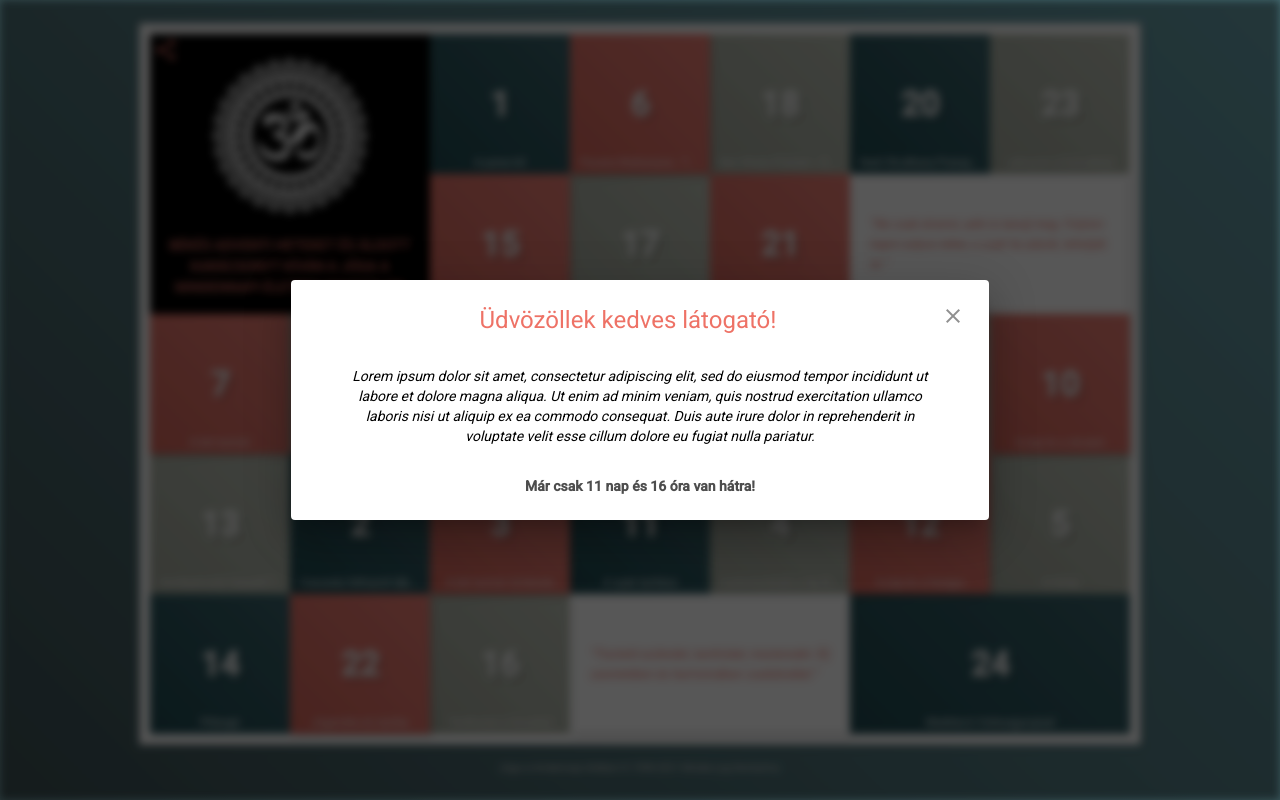
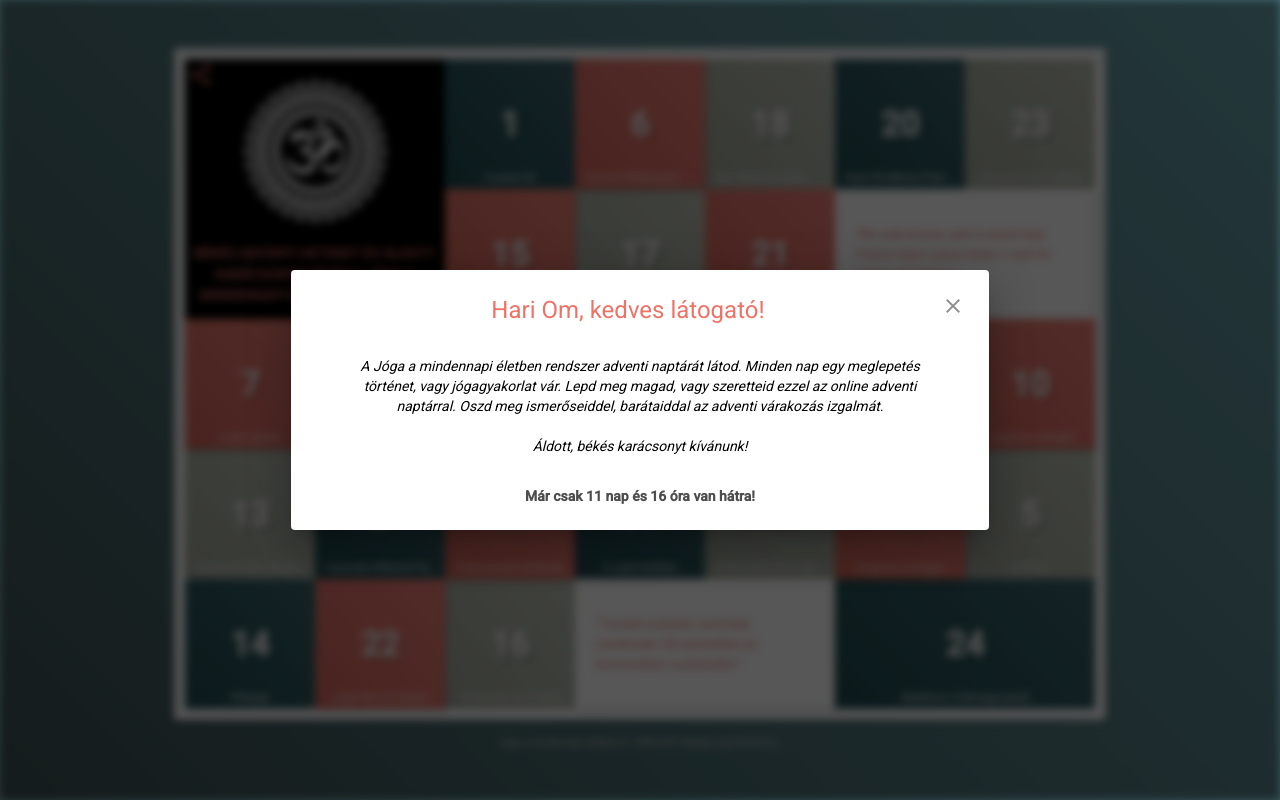
Before and after one commit to viktorhajer/yoga-advent-calendar, an Angular app: page / in a window 1280 px wide. Built offline with nearby package versions, Linux system fonts and the light colour scheme.

Commit message:
New welcome message

```diff
--- a/src/app/app.component.ts
+++ b/src/app/app.component.ts
@@ -8,8 +8,8 @@ import {DocumentModel} from './models/document.model';
 import {CALENDAR} from './repository/advent-calendar.db';
 import {ActivatedRoute} from '@angular/router';
 
-const WINDOW_MIN_WIDTH = 1010;
-const WINDOW_MIN_HEIGHT = 760;
+const WINDOW_MIN_WIDTH = 1000;
+const WINDOW_MIN_HEIGHT = 700;
 const QUOTE_INTERVAL = 10000;
 
 @Component({
--- a/src/app/components/welcome-dialog/welcome-dialog.component.html
+++ b/src/app/components/welcome-dialog/welcome-dialog.component.html
@@ -1,8 +1,8 @@
 <div class="dialog-content">
   <mat-icon class="close" (click)="close()" matTooltip="Bezárás">close</mat-icon>
-  <h1 (click)="close()">Üdvözöllek kedves látogató!</h1>
-  <p>Lorem ipsum dolor sit amet, consectetur adipiscing elit, sed do eiusmod tempor incididunt ut labore et dolore magna
-    aliqua. Ut enim ad minim veniam, quis nostrud exercitation ullamco laboris nisi ut aliquip ex ea commodo consequat.
-    Duis aute irure dolor in reprehenderit in voluptate velit esse cillum dolore eu fugiat nulla pariatur.</p>
+  <h1 (click)="close()">Hari Om, kedves látogató!</h1>
+  <p>A Jóga a mindennapi életben rendszer adventi naptárát látod. Minden nap egy meglepetés történet, vagy jógagyakorlat vár. Lepd
+    meg magad, vagy szeretteid ezzel az online adventi naptárral. Oszd meg ismerőseiddel, barátaiddal az adventi
+    várakozás izgalmát. <br/><br/>Áldott, békés karácsonyt kívánunk!</p>
   <div *ngIf="days != 0 || hours != 0">Már csak <span *ngIf="days">{{days}} nap és </span><span>{{hours}}</span> óra van hátra!</div>
 </div>
--- a/src/styles.scss
+++ b/src/styles.scss
@@ -23,7 +23,7 @@
   --color_not_supported_text: #ffffff;
   --main_img_filter: none;
 
-  --container_width: 980px;
+  --container_width: 910px;
   --box_width: calc(var(--container_width) / 7);
 }
 
```
Also changed, not shown: 5 other files (tests, documents, lock files or other folders).
